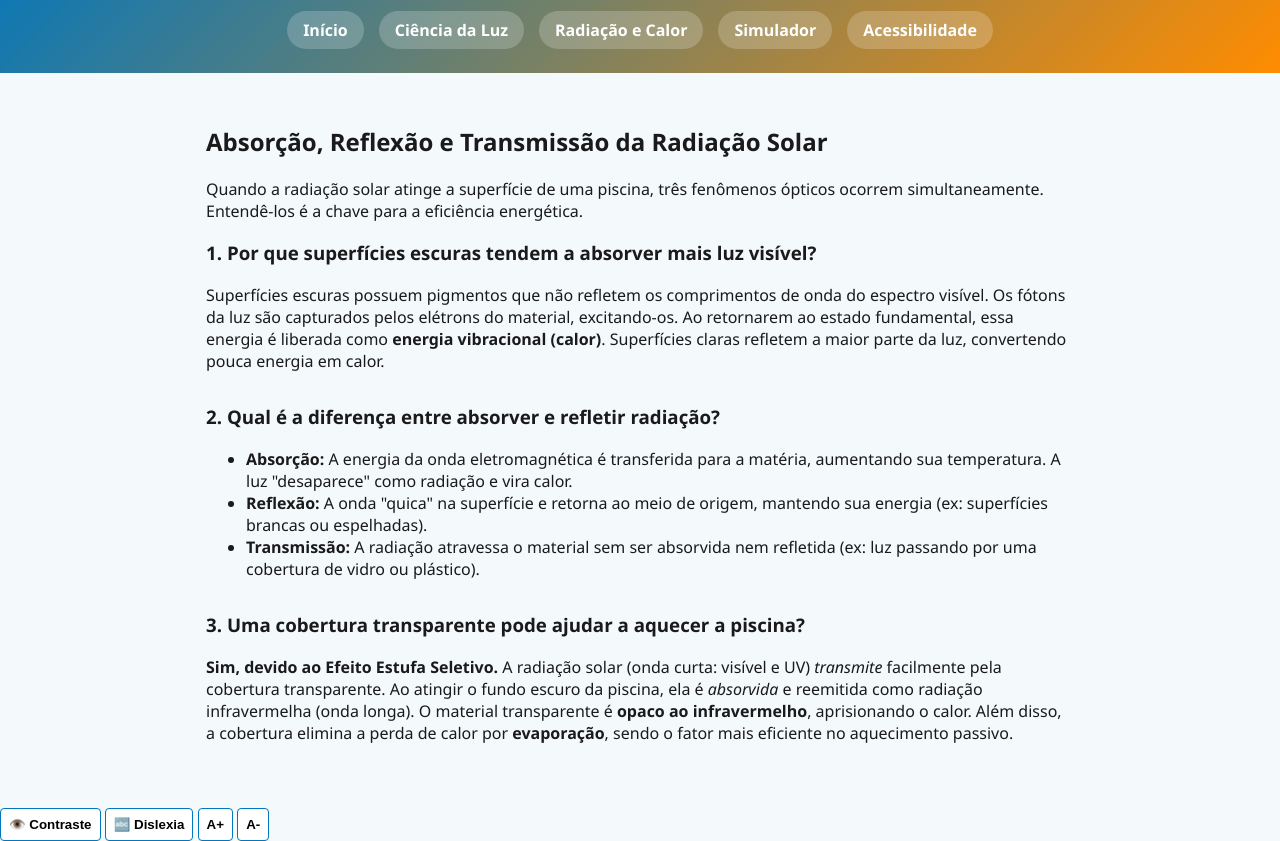
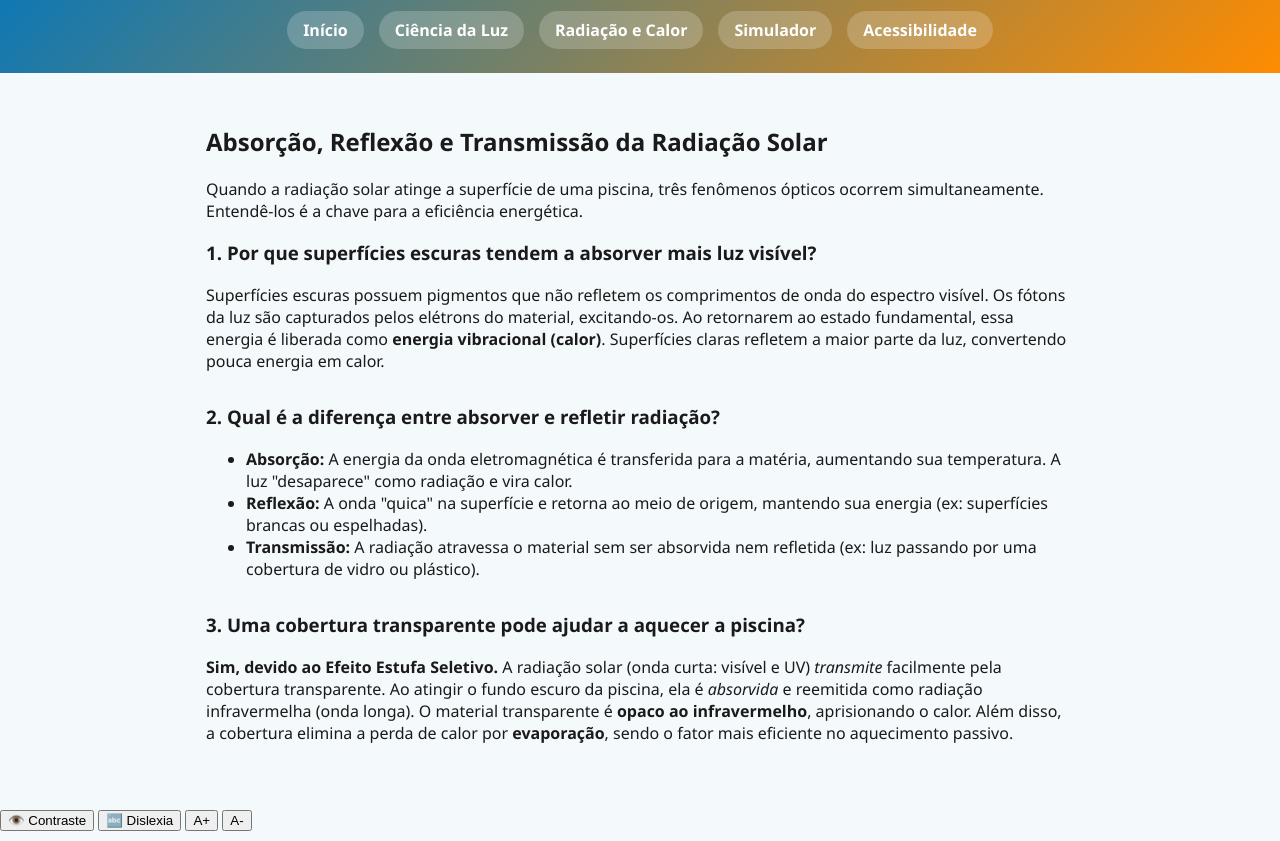
Before and after one commit to RenanDecker-non/Optica-Solar, a plain HTML site: page radiacao.html in a window 1280 px wide. Shown: the part 83-924 px from the top of the page. Drawn offline with Linux system fonts and the light colour scheme.

Commit message:
Update style.css

```diff
--- a/style.css
+++ b/style.css
@@ -80,15 +80,6 @@ main {
     box-sizing: border-box;
 }
 
-.accessibility-panel button {
-    padding: 8px;
-    cursor: pointer;
-    border: 1px solid var(--primary-color);
-    border-radius: 4px;
-    background: white;
-    color: black;
-    font-weight: bold;
-}
 
 /* Simulador (Critério 4) */
 .simulator-box {
```
